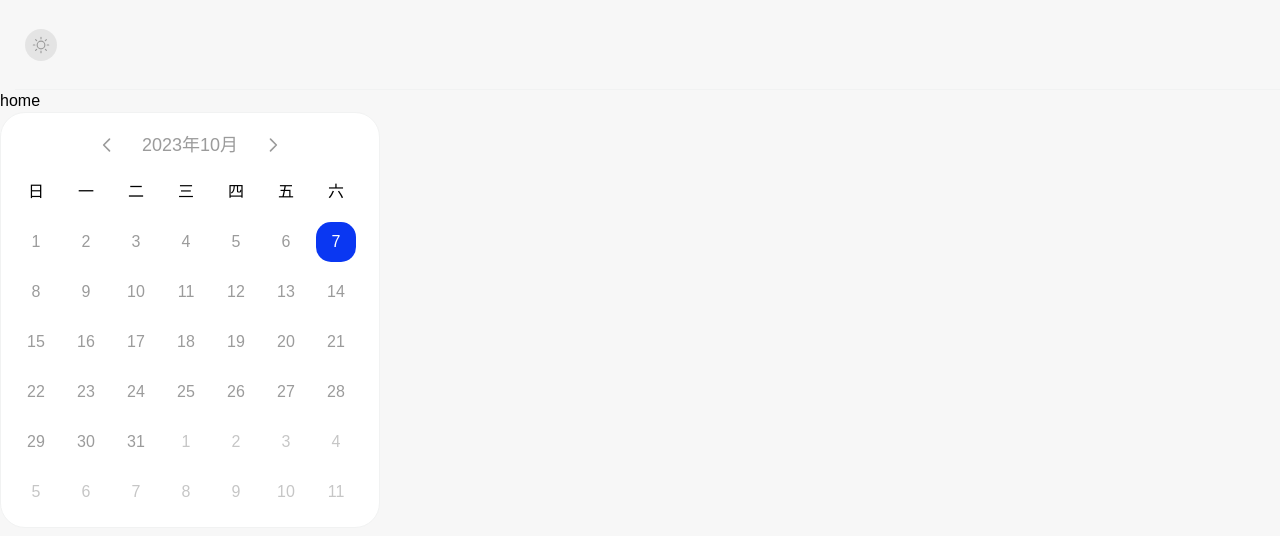
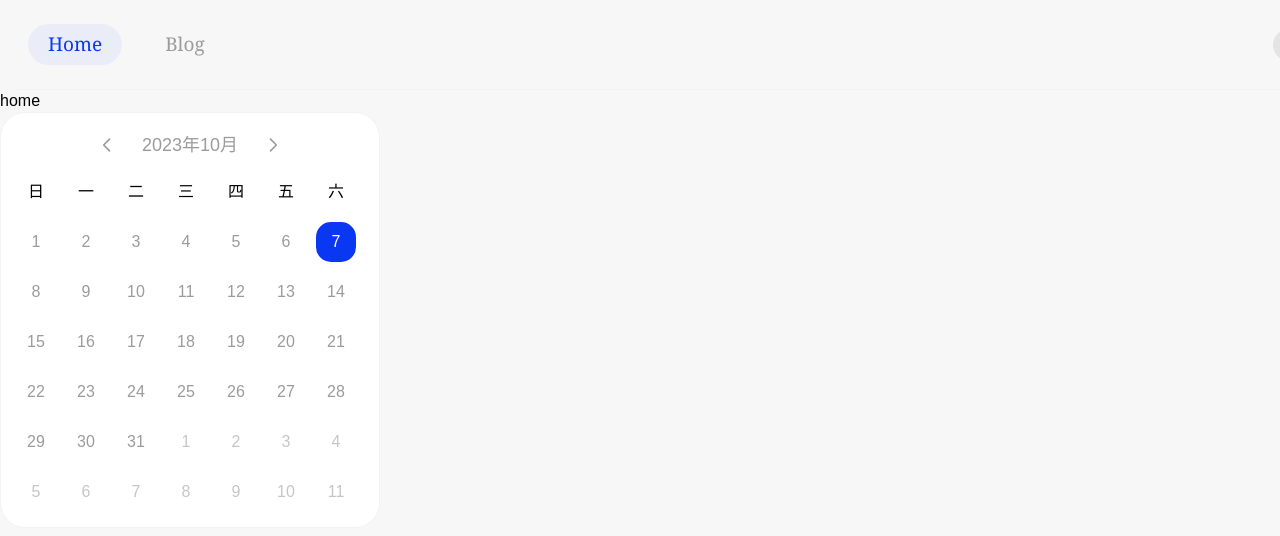
Before and after one commit to LyleXX/lyle-web, a React (Create React App) app: page /#/home in a window 1280 px wide. Before the commit this address led to /home. Shown: the top 536 px of the page. Built offline with nearby package versions, Linux system fonts and the light colour scheme.

Commit message:
🦄 refactor: 修改路由为hash模式

```diff
--- a/src/App.tsx
+++ b/src/App.tsx
@@ -3,9 +3,8 @@ import React, { memo } from 'react'
 import { useEffect } from 'react'
 import { selectTheme } from 'store/theme.slice'
 import { useSelector } from 'react-redux'
-import { Navigate, Route, Routes } from 'react-router'
-import { BrowserRouter as Router } from 'react-router-dom'
-import Home from 'pages/Home'
+import { useRoutes } from 'react-router'
+import routes from 'router'
 
 const App = memo(() => {
   const theme = useSelector(selectTheme)
@@ -15,12 +14,7 @@ const App = memo(() => {
   return (
     <div className=" h-[100vh] bg-bb">
       <Header />
-      <Router>
-        <Routes>
-          <Route path={'/home'} element={<Home />} />
-        </Routes>
-        <Navigate to={'/home'} />
-      </Router>
+      <div>{useRoutes(routes)}</div>
     </div>
   )
 })
--- a/src/components/Header.tsx
+++ b/src/components/Header.tsx
@@ -1,10 +1,43 @@
 import React, { memo } from 'react'
 import ThemeButton from 'components/ThemeButton'
+import { ReactComponent as Fries } from 'assets/svg/fries.svg'
+import { useNavigate } from 'react-router-dom'
+import { useLocation } from 'react-router-dom'
 const Header = memo(() => {
+  const navigate = useNavigate()
+  const { pathname } = useLocation()
+  function jumpHome() {
+    navigate('/home')
+  }
+  function jumpBlog() {
+    navigate('/blog')
+  }
   return (
-    <div className="bg-bb  sticky top-0 z-header">
-      <div className="bg-bb mx-auto  w-screen-pc px-15">
-        <div className="flex h-90 items-center border-b px-10 ">
+    <div className="sticky  top-0 z-header bg-bb">
+      <div className="mx-auto w-screen-pc  bg-bb px-15">
+        <div className="flex h-90 items-center justify-between border-b px-10 ">
+          <div className="flex items-center space-x-20">
+            <div
+              className={`${
+                pathname === '/home' ? 'bg-p/5 text-pt  dark:bg-p' : 'text-t3 hover:bg-t3/10'
+              } mx-3
+              flex cursor-pointer items-center rounded-full px-20
+              py-7 font-serif text-19`}
+              onClick={jumpHome}
+            >
+              Home
+            </div>
+            <div
+              className={`${
+                pathname === '/blog' ? 'bg-p/5 text-pt   dark:bg-p' : 'text-t3 hover:bg-t3/10'
+              } mx-3
+              flex cursor-pointer items-center rounded-full px-20
+              py-7 font-serif text-19`}
+              onClick={jumpBlog}
+            >
+              Blog
+            </div>
+          </div>
           <ThemeButton />
         </div>
       </div>
--- a/src/css/base.css
+++ b/src/css/base.css
@@ -123,6 +123,7 @@ html ::-webkit-scrollbar-track {
   --t4: 198 198 198;
   --bd: 241 242 242;
   --p: 10 55 242;
+  --pt: 10 55 242;
 }
 .dark {
   --bb: 31 32 37;
@@ -132,4 +133,5 @@ html ::-webkit-scrollbar-track {
   --t4: 119 119 144;
   --bd: 60 63 74;
   --p: 10 55 242;
+  --pt: 255 255 255;
 }
--- a/src/css/base.less
+++ b/src/css/base.less
@@ -136,6 +136,7 @@ html {
   --t4: 198 198 198;
   --bd: 241 242 242;
   --p: 10 55 242;
+  --pt: 10 55 242;
 }
 .dark {
   --bb: 31 32 37;
@@ -145,4 +146,5 @@ html {
   --t4: 119 119 144;
   --bd: 60 63 74; // border
   --p: 10 55 242;
+  --pt: 255 255 255;
 }
--- a/src/index.js
+++ b/src/index.js
@@ -1,16 +1,20 @@
-import React from 'react'
+import React, { Suspense } from 'react'
 import ReactDOM from 'react-dom/client'
 import App from './App'
 import './css/base.css'
 import { Provider } from 'react-redux'
 import { store } from 'store'
-
+import { HashRouter } from 'react-router-dom'
 
 const root = ReactDOM.createRoot(document.getElementById('root'))
 root.render(
   <React.StrictMode>
     <Provider store={store}>
-      <App />
+      <Suspense fallback={<div>loading...</div>}>
+        <HashRouter>
+          <App />
+        </HashRouter>
+      </Suspense>
     </Provider>
   </React.StrictMode>,
 )
--- /dev/null
+++ b/src/pages/Blog.tsx
@@ -0,0 +1,7 @@
+import React, { memo } from 'react'
+
+const Blog = memo(() => {
+  return <div className="text-t1 mx-auto w-screen-pc">Blog</div>
+})
+
+export default Blog
--- /dev/null
+++ b/src/router/index.js
@@ -0,0 +1,22 @@
+import React from 'react'
+import { Navigate } from 'react-router-dom'
+const Home = React.lazy(() => import('../pages/Home'))
+// import Home from "@/views/home"
+const Blog = React.lazy(() => import('../pages/Blog'))
+
+const routes = [
+  {
+    path: '/',
+    element: <Navigate to="/home" />,
+  },
+  {
+    path: '/home',
+    element: <Home />,
+  },
+  {
+    path: '/blog',
+    element: <Blog />,
+  },
+]
+
+export default routes
--- a/tailwind.config.js
+++ b/tailwind.config.js
@@ -14,6 +14,7 @@ module.exports = {
       },
       colors: {
         p: 'rgb(var(--p) / <alpha-value>)',
+        pt: 'rgb(var(--pt) / <alpha-value>)',
         bb: 'rgb(var(--bb) / <alpha-value>)',
         b1: 'rgb(var(--b1) / <alpha-value>)',
         t1: 'rgb(var(--t1) / <alpha-value>)',
```
Also changed, not shown: src/assets/svg/fries.svg (added).
